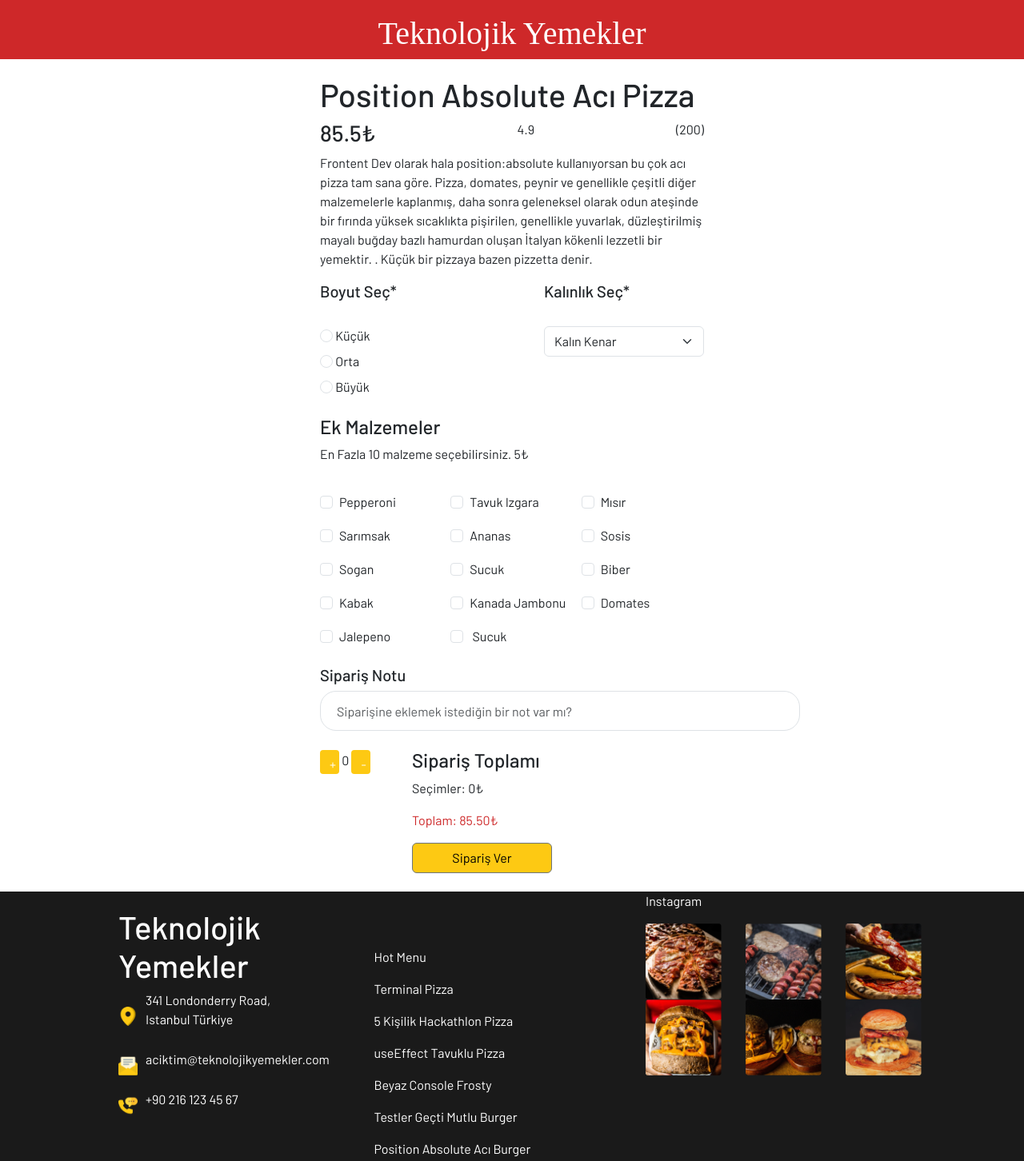
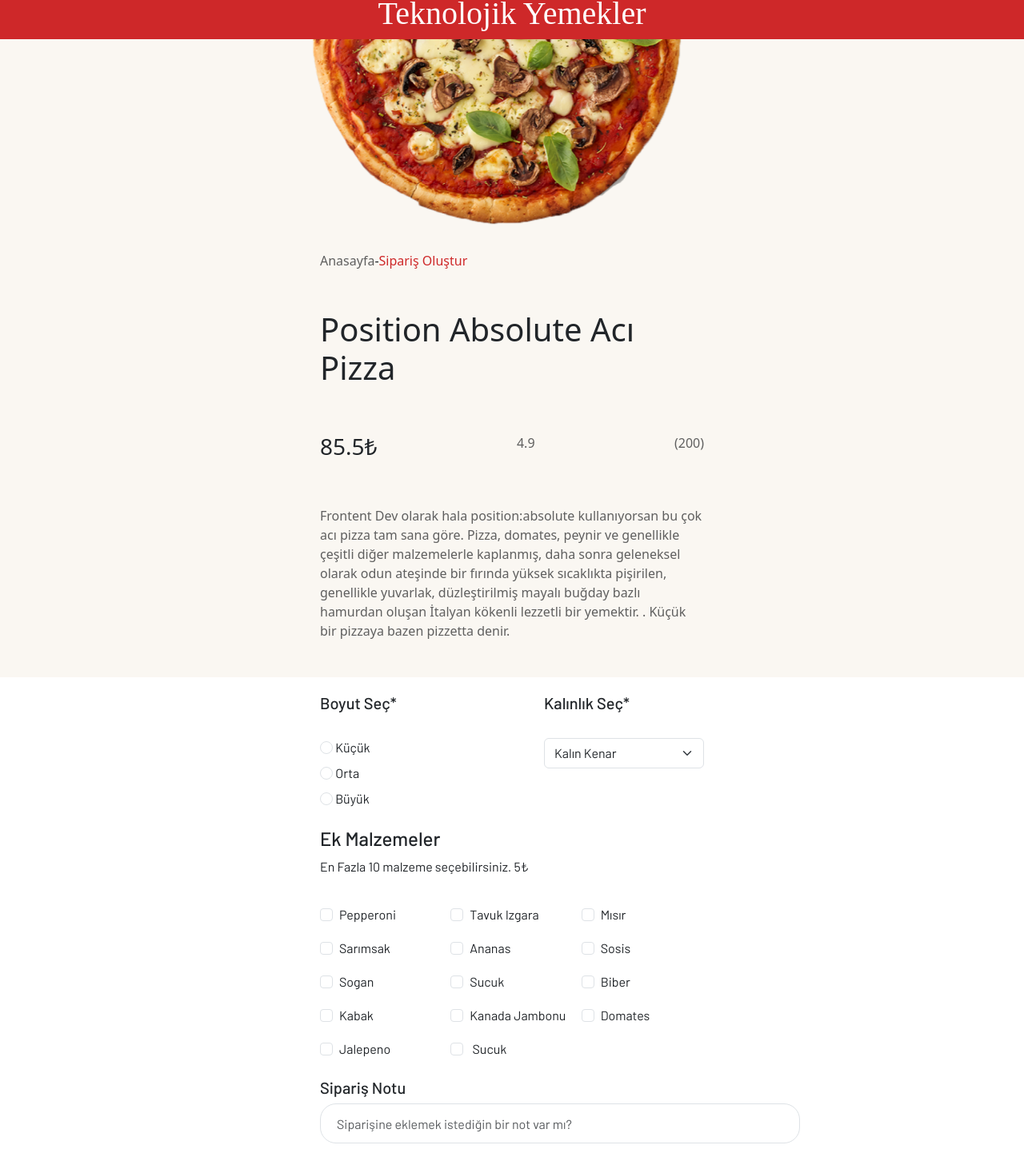
Before and after one commit to burakdemirhan/pizza-project, a React (Vite) app: page /secenekler in a window 1280 px wide. Shown: the part 32-1484 px from the top of the page at 80% size. Built offline with nearby package versions, Linux system fonts and the light colour scheme; a web font is replaced by a local one.

Commit message:
form sayfasının css yapıldı ve siparis bölümüne link eklendi aktif olunan link stilleri ayarlandı

```diff
--- a/src/App.jsx
+++ b/src/App.jsx
@@ -6,7 +6,7 @@ import Anasayfa from "./components/Anasayfa";
 import Secenekler from "./components/Secenekler";
 import Siparis from "./components/Siparis";
 import "./index.css"
-import React, { useState } from "react"
+import React, { useEffect, useState } from "react"
 import {
   Switch,
   Route,
@@ -17,10 +17,12 @@ import {
 function App() {
 
   const [pizzaKalinlik, setPizzaKalinlik] = useState("")
-  const [pizzaBoyut, setPizzaBoyut] = useState("")
+  const [pizzaBoyut, setPizzaBoyut] = useState(null)
   const [pizzaMalzeme, setPizzaMalzeme] = useState([])
   const [count, setCount] = useState(0)
   const [error , setError] = useState("")
+ const [secili, setSecili] = useState("/")
+
 
 
   return (
@@ -29,6 +31,9 @@ function App() {
   <Switch>
     <Route exact path = "/">
     <Anasayfa
+    secili = {secili}
+    setSecili = {setSecili}
+
 
     />
   </Route>
@@ -44,6 +49,11 @@ function App() {
      setCount = {setCount}
      error = {error}
      setError = {setError}
+     secili = {secili}
+     setSecili = {setSecili}
+
+
+
      />
   </Route>
   <Route exact path = "/siparis">
--- a/src/components/Anasayfa.jsx
+++ b/src/components/Anasayfa.jsx
@@ -1,7 +1,8 @@
 
 import "./Anasayfa.css"
 import { useHistory } from "react-router-dom/cjs/react-router-dom.min"
-export default function Anasayfa() {
+export default function Anasayfa(props) {
+  const {secili , setSecili} = props;
     const history = useHistory()
     const HandleClickButton = () => {
         history.push("/secenekler")
--- a/src/components/Footer.css
+++ b/src/components/Footer.css
@@ -46,12 +46,13 @@ border: solid white;
 display: flex;
 border: #1A1A1A;
 flex-direction: row;
-justify-content: space-between;
+justify-content: center;
 align-items: center;
+gap: 600px;
 }
 .son i {
-    padding-right: 20px;
-    color: #1DA1F2;
+color: #1DA1F2;
+
 }
 
 .footer-tite{
@@ -62,4 +63,5 @@ align-items: center;
     display: flex;
     gap: 30px;
 
+
 }
--- a/src/components/Secenekler.jsx
+++ b/src/components/Secenekler.jsx
@@ -1,11 +1,11 @@
-import { useHistory } from "react-router-dom/cjs/react-router-dom.min"
+import { Link, useHistory } from "react-router-dom/cjs/react-router-dom.min"
 import "./secenekler.css"
-import React, { useState } from "react"
+import React, { useEffect, useState } from "react"
 import Siparis from "./Siparis"
 import { Button, Col, Container, Form, FormGroup, Input, Label, Row } from "reactstrap"
 export default function Secenekler(props) {
-    const {pizzaKalinlik, setPizzaKalinlik, pizzaBoyut, setPizzaBoyut, pizzaMalzeme, setPizzaMalzeme, count, setCount, error, setError
-    } = props;
+    const {pizzaKalinlik, setPizzaKalinlik, pizzaBoyut, setPizzaBoyut, pizzaMalzeme, setPizzaMalzeme, count, setCount, error, setError,
+    secili, setSecili} = props;
 
 
       const history = useHistory()
@@ -20,11 +20,15 @@ export default function Secenekler(props) {
 
   }
   const handlePizaBoyutChange = (event) => {
+    if(pizzaBoyut === null){
+      setError("Lütfen pizza için boyut seçin")
+    }
     event.preventDefault()
     setPizzaBoyut(event.target.value)
   }
   const handlePizzaKalinlikChange = (event) => {
     setPizzaKalinlik(event.target.value)
+
 
   }
   const handleMalzemeChange = (event , index) => {
@@ -39,6 +43,14 @@ export default function Secenekler(props) {
       setError("En fazla 10 ürün seçebilirsiniz")
     }
   }
+
+  const handleLinkClick  = (page) => {
+
+ setSecili(page)
+  }
+  useEffect(() => {
+    setSecili("/secenekler")
+  }, [])
   const malzemler = [
     "Pepperoni",
     "Tavuk Izgara",
@@ -70,18 +82,50 @@ export default function Secenekler(props) {
   const toplamTutar = pizzaFiyatı + pizzaMalzeme.length * malzemeFiyatı
 
     return (
-        <div className="siparis-form">
+      <form>
+        <div className="back-wrapper">
+
+          <div className="siparis-alt">
+            <img src="/src/assets/form-banner.png" />
+         <nav className="nav-links">
+          <Link
+          to = "/"
+          className = {secili === "/" ? "active" : "notActive"}
+          onClick = { () => handleLinkClick}
+
+          >
+            Anasayfa
+
+          </Link>
+          <span>-</span>
+          <Link
+          to = "/secenekler"
+          className = {secili === "/secenekler" ? "active" : ""}
+          onClick =  { ()=> handleLinkClick} >Sipariş Oluştur</Link>
+         </nav>
+
+
+            <div>
             <h1>Position Absolute Acı Pizza</h1>
+            </div>
             <div className="pizza-info">
+
             <h3>{pizzaFiyatı}₺</h3>
             <p>4.9</p>
             <p>(200)</p>
             </div>
-            <div>
+            <div className="main-p">
             <p>Frontent Dev olarak hala position:absolute kullanıyorsan bu çok acı pizza tam sana göre. Pizza, domates, peynir ve genellikle çeşitli diğer malzemelerle kaplanmış, daha sonra geleneksel olarak odun ateşinde bir fırında yüksek sıcaklıkta pişirilen, genellikle yuvarlak, düzleştirilmiş mayalı buğday bazlı hamurdan oluşan İtalyan kökenli lezzetli bir yemektir. . Küçük bir pizzaya bazen pizzetta denir.</p>
         </div>
+        </div>
+      </div>
+
+
+
+        <div className="siparis-form">
         <FormGroup className="first-secim">
           <div>
+
         <Label tag={"h5"}>Boyut Seç*</Label> <br />
         <Label htmlFor="kucuk">
         <Input type="radio"  id= "kucuk"  value= "Küçük" name="Pizza Boyutu" onChange={handlePizaBoyutChange} checked = {pizzaBoyut === "Küçük"} /> Küçük
@@ -151,9 +195,11 @@ export default function Secenekler(props) {
         </Row>
 
       </Container>
+       </div>
+       </form>
 
 
-        </div>
+
 
 
 
--- a/src/components/secenekler.css
+++ b/src/components/secenekler.css
@@ -1,16 +1,54 @@
-.siparis-form{
-    font-family: Barlow;
+.back-wrapper {
+    background-color: #FAF7F2; /* Arka plan rengini buraya ver */
     display: flex;
     flex-direction: column;
-     margin: 20px 400px 20px 400px;
-
 
 }
+
+.siparis-form{
+ font-family: Barlow;
+display: flex;
+flex-direction: column;
+ margin: 20px 400px ;
+ background-color: white;
+}
+
+.siparis-alt{
+display: flex;
+flex-direction: column;
+gap: 50px;
+margin: 20px 400px ;
+background-color: #FAF7F2;
+padding-bottom: 10px;
+}
+
+.siparis-alt img{
+margin:-20px;
+padding: 0;
+padding: 0;
+max-width: 100%; /* Görselin genişliği tam olacak */
+}
+.main-p{
+  color:   #5F5F5F;
+}
+
 .pizza-info{
     display: flex;
     justify-content: space-between;
 }
+.pizza-info p{
+ color:   #5F5F5F;
 
+}
+.nav-links a{
+text-decoration:none;
+color:#5F5F5F;
+
+
+}
+.nav-links a.active {
+    color: #CE2829;
+    }
 .second-secim{
 display: flex;
 align-content: center;
--- a/src/components/siparis.css
+++ b/src/components/siparis.css
@@ -10,5 +10,4 @@ align-items: center ;
 background-size: cover;
 background-position: center;
 color: white;
-
 }
--- a/src/index.css
+++ b/src/index.css
@@ -5,7 +5,7 @@
  justify-content: flex-end;
 }
  .main-paragraf{
-  margin-top: 50px;
+  margin-top: 25px;
  }
 
 
```
Also changed, not shown: src/assets/form-banner.png (renamed from Assets/Iteration-2-aseets/pictures/form-banner.png).
